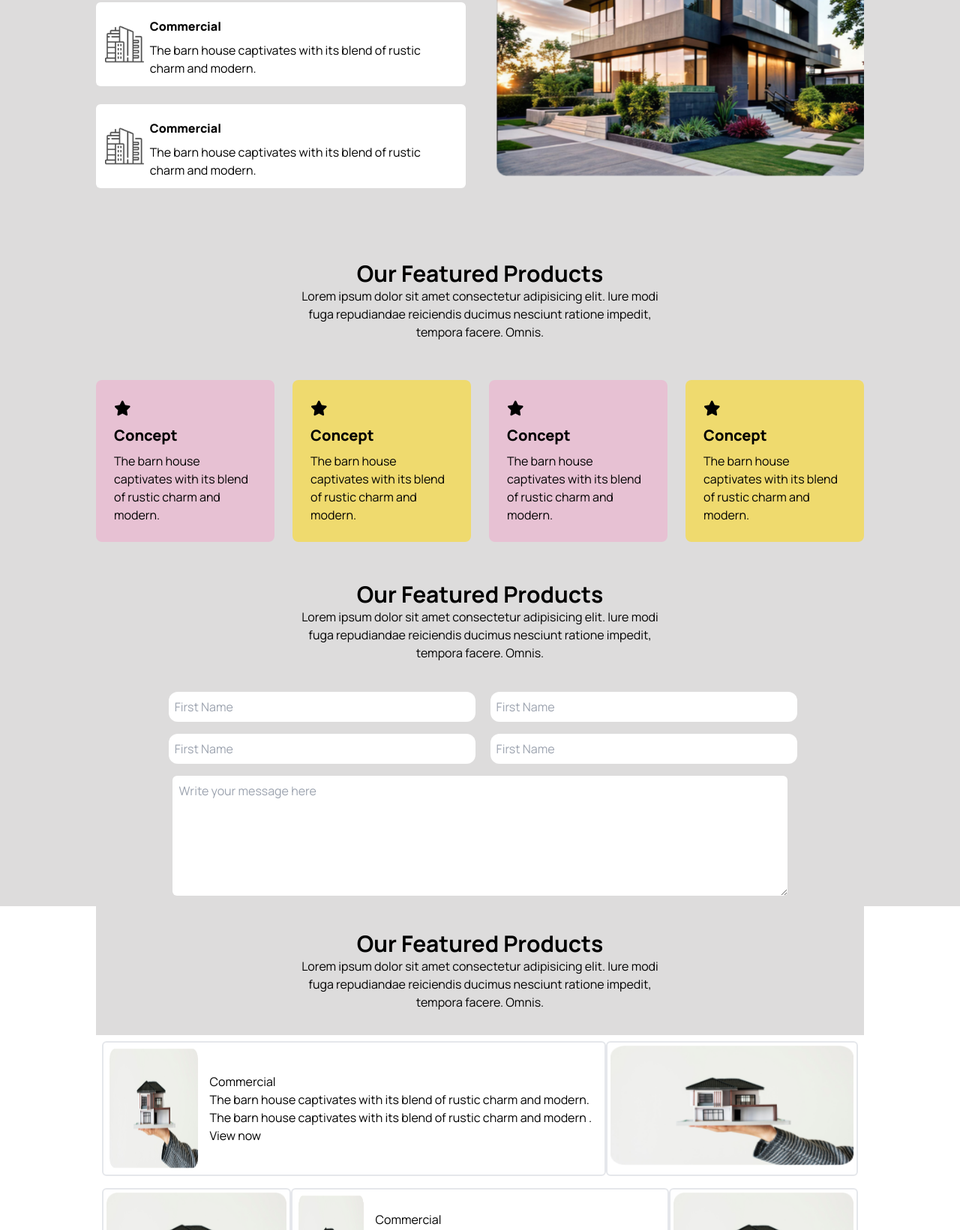
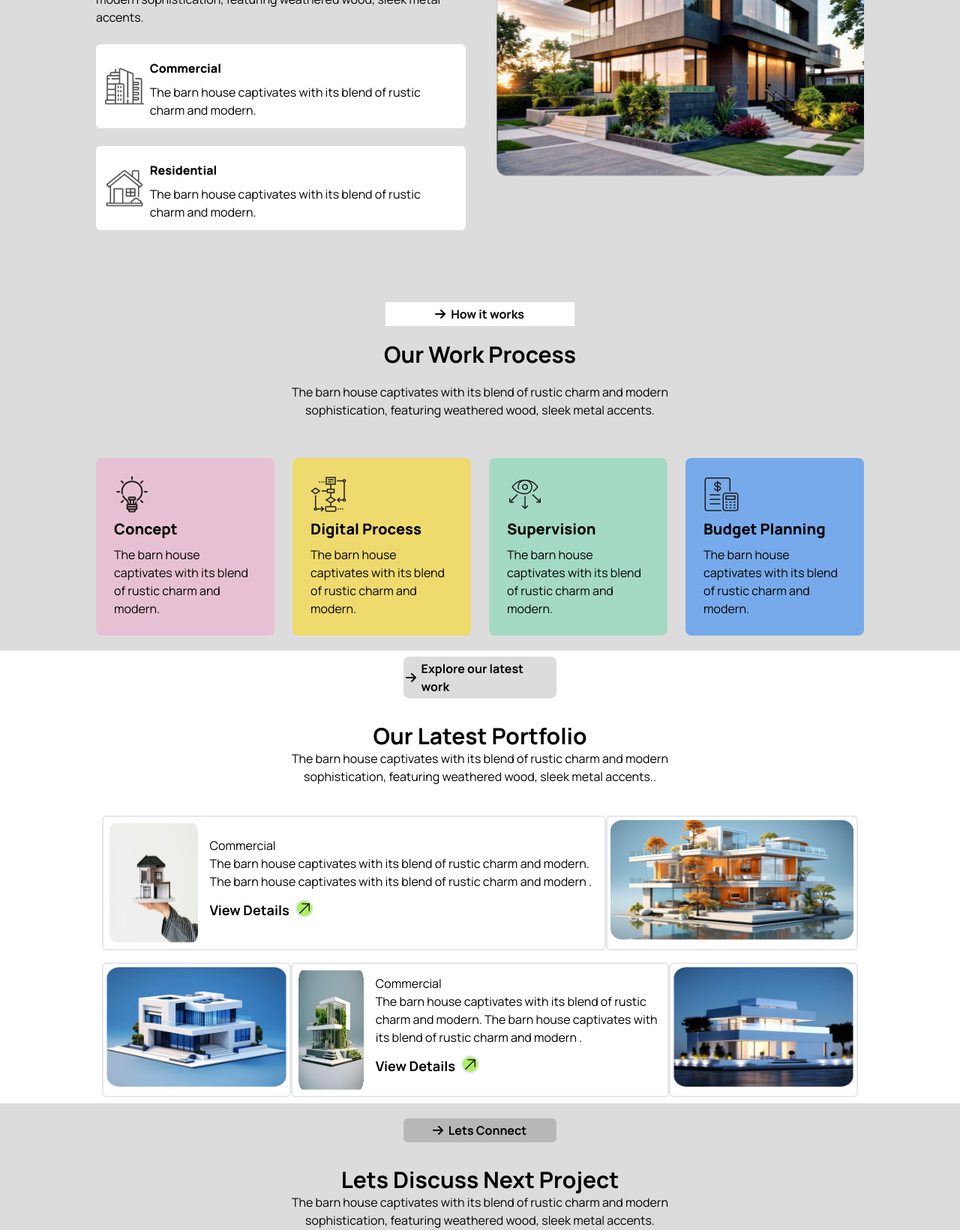
Before and after one commit to Adilalahee/Architectural_Consultancy_landing_page, a plain HTML site: page index.html in a window 1280 px wide. Shown: the part 1159-2800 px from the top of the page at 75% size. Drawn offline with nearby package versions, Linux system fonts and the light colour scheme.

Commit message:
final overview

```diff
--- a/index.html
+++ b/index.html
@@ -25,6 +25,7 @@
       </script>
 </head>
 <body class="font-manrope">
+  <!-- header start -->
     <header class="md:my-9 md:px-32">
       <nav class="flex justify-between items-center ">
         <div class="flex gap-2 p-3">
@@ -41,8 +42,8 @@
           </ul>
         </div>
         <div class="md:flex justify-center items-center gap-4 hidden">
-          <i class="fa-solid fa-arrow-up"></i>
-          <i class="fa-solid fa-arrow-up"></i>
+          <i class="fa-solid fa-magnifying-glass"></i>
+          <i class="fa-solid fa-cart-shopping"></i>
           <Button class="bg-[#ABEF5F] px-5 py-3 rounded-3xl">
             Book Consult
             <i class="fa-solid fa-arrow-up rotate-45 border-2 text-md p-1 text-[#FFFFFF] bg-[#1C1C1C] rounded-full"></i>
@@ -54,9 +55,9 @@
             <img class="mx-auto" src="assets/banner.png" alt="">
             <h1 class="font-extrabold text-3xl md:text-6xl text-center ">A barn house of this design has a <br> striking appearance</h1>
             <p class="text-lg text-center">The barn house captivates with its blend of rustic charm and modern sophistication, featuring weathered wood, sleek metal <br> accents, and large windows that flood the space with natural light.</p>
-            <button class="bg-[#ABEF5F] px-6 py-3 flex border-2 rounded-3xl font-bold text-lg mx-auto">
+            <button class="bg-[#ABEF5F] px-6 py-3 flex border-2 rounded-3xl font-bold text-lg mx-auto opacity-80">
                 View Details
-                <svg xmlns="http://www.w3.org/2000/svg" fill="none" viewBox="0 0 24 24" stroke-width="1.5" stroke="currentColor" class="size-6 border-2 rounded-full">
+                <svg xmlns="http://www.w3.org/2000/svg" fill="none" viewBox="0 0 24 24" stroke-width="1.5" stroke="currentColor" class="bg-[#ABEF5F] size-6 border-2 rounded-full">
                     <path stroke-linecap="round" stroke-linejoin="round" d="m4.5 19.5 15-15m0 0H8.25m11.25 0v11.25" />
                   </svg>
 
@@ -68,15 +69,21 @@
             <div class="w-5 m-1 h-1 bg-black"></div>
            </div>
     </header>
+    <!-- header end -->
     <main>
+      <!-- About us start -->
       <section>
-        <div>
+        <div class="flex relative bg-[#dddcdc] justify-between gap-10 md:px-32 md:py-16 flex-col md:flex-row p-3">
+          <div class="md:space-y-6 space-y-3">
+            <div class="absolute top-px">
+              <img class="" src="assets/Vector.png" alt="">
+            </div>
+            <div class="flex gap-2 p-1 bg-white md:w-1/5 justify-center items-center">
+              <i class="fa-solid fa-arrow-up rotate-90"></i>
+              <h5 class="font-bold md:text-start text-center">
+                About Us</h5>
+            </div>
 
-        </div>
-        <div class="flex bg-[#dddcdc] justify-between gap-10 md:px-32 md:py-16 flex-col md:flex-row p-3">
-          <div class="md:space-y-6 space-y-3">
-            <h5 class="font-bold md:text-start text-center">
-              About Us</h5>
           <h2 class="font-bold text-4xl md:text-start text-center">
             We design thoughtful, <br> liveable spaces</h2>
           <p class="md:text-start text-center" > The barn house captivates with its blend of rustic charm and <br>
@@ -93,10 +100,10 @@
             </div>
             <div class="flex justify-center items-center bg-[#FFFFFF] gap-2 p-3 max-w-xl rounded-md">
               <div>
-                <img src="assets/commercial.png" alt="">
+                <img src="assets/residential.png" alt="">
               </div>
               <div>
-                <h4 class="font-extrabold py-2">Commercial</h4>
+                <h4 class="font-extrabold py-2">Residential</h4>
                 <p>The barn house captivates with its blend of rustic charm and modern.</p>
               </div>
             </div>
@@ -104,106 +111,164 @@
         <div><img class="w-full" src="assets/Rectangle.png" alt=""></div>
       </div>
       </section>
+      <!-- Work process start -->
       <section>
         <div class="md:py-8 p-3 text-center bg-[#dddcdc]">
-            <h2 class="text-3xl font-bold">Our Featured Products</h2>
-            <p class="max-w-lg mx-auto">Lorem ipsum dolor sit amet consectetur adipisicing elit. Iure modi fuga repudiandae reiciendis ducimus nesciunt ratione impedit, tempora facere. Omnis.</p>
+          <div class="flex gap-2 p-1 bg-white md:w-1/5 justify-center items-center mx-auto">
+            <i class="fa-solid fa-arrow-up rotate-90"></i>
+            <h5 class="font-bold md:text-start text-center">
+              How it works</h5>
+          </div>
+            <h2 class="text-3xl font-bold p-5">Our Work Process</h2>
+            <p class="max-w-lg mx-auto">The barn house captivates with its blend of rustic charm and modern sophistication, featuring weathered wood, sleek metal accents.</p>
         </div>
-        <div class="grid md:grid-cols-2 lg:grid-cols-4 gap-6 bg-[#dddcdc] md:px-32 p-5">
+        <div class="grid md:grid-cols-2 lg:grid-cols-4 gap-6 bg-[#dddcdc] md:px-32 p-5 mb-2">
             <div class="bg-[#E7C1D3] rounded-lg">
                 <div class="p-6 space-y-2">
-                    <i class="fa-solid fa-star text-xl"></i>
+                    <img src="assets/concept.png" alt="">
                 <h3 class="text-xl font-extrabold">Concept</h3>
                 <p class="">The barn house captivates with its blend of rustic charm and modern.</p>
                 </div>
             </div>
             <div class="bg-[#EFDA6E] rounded-lg">
                 <div class="p-6 space-y-2">
-                    <i class="fa-solid fa-star text-xl"></i>
-                <h3 class="text-xl font-extrabold">Concept</h3>
+                    <img src="assets/flow-chart.png" alt="">
+                <h3 class="text-xl font-extrabold">Digital Process</h3>
                 <p class="">The barn house captivates with its blend of rustic charm and modern.</p>
                 </div>
             </div>
-            <div class="bg-[#E7C1D3] rounded-lg">
+            <div class="bg-[#A4DAC3] rounded-lg">
                 <div class="p-6 space-y-2 text-l">
-                    <i class="fa-solid fa-star text-xl"></i>
-                <h3 class="text-xl font-extrabold">Concept</h3>
+                    <img src="assets/vision.png" alt="">
+                <h3 class="text-xl font-extrabold">Supervision</h3>
                 <p class="">The barn house captivates with its blend of rustic charm and modern.</p>
                 </div>
             </div>
-            <div class="bg-[#EFDA6E] rounded-lg">
+            <div class="bg-[#77AAEA] rounded-lg">
                 <div class="p-6 space-y-2">
-                    <i class="fa-solid fa-star text-xl"></i>
-                <h3 class="text-xl font-extrabold">Concept</h3>
+                    <img src="assets/budget-planning.png" alt="">
+                <h3 class="text-xl font-extrabold">Budget Planning</h3>
                 <p class="">The barn house captivates with its blend of rustic charm and modern.</p>
                 </div>
             </div>
         </div>
     </section>
+    <!-- Latest portfolio start -->
     <section>
-      <div class="bg-[#dddcdc] md:px-32 px-10">
-        <div class="py-8 text-center">
-          <h2 class="text-3xl font-bold">Our Featured Products</h2>
-          <p class="max-w-lg mx-auto">Lorem ipsum dolor sit amet consectetur adipisicing elit. Iure modi fuga repudiandae reiciendis ducimus nesciunt ratione impedit, tempora facere. Omnis.</p>
+      <div class="md:px-32 px-4 ">
+        <div class="flex gap-2 p-1 bg-[#dddcdc] md:w-1/5 justify-center items-center mx-auto rounded-lg">
+          <i class="fa-solid fa-arrow-up rotate-90"></i>
+          <h5 class="font-bold md:text-start text-center">
+            Explore our latest work</h5>
+        </div>
+        <div class="md:py-8 p-3 text-center">
+          <h2 class="text-3xl font-bold">Our Latest Portfolio</h2>
+          <p class="max-w-lg mx-auto">The barn house captivates with its blend of rustic charm and modern sophistication, featuring weathered wood, sleek metal accents..</p>
       </div>
-      <div class="text-center">
-        <form action=""  >
-          <input class="md:w-2/5 w-full md:m-2 p-2 rounded-xl" type="text" placeholder="First Name" required >
-          <input class="w-2/5 m-2 mr-0 p-2 rounded-xl" type="text" placeholder="First Name" required >
-        </form>
-        <form action="">
-          <input class="w-2/5 m-2 p-2 rounded-xl " type="text" placeholder="First Name" required >
-          <input class="w-2/5 m-2 mr-0 p-2 rounded-xl" type="text" placeholder="First Name" required >
-        </form>
-        <textarea class="w-4/5 h-40 m-2 p-2 rounded-md" name="text" id="" placeholder="Write your message here"></textarea>
-      </div>
-
-      </div>
-    </section>
-    <section>
-      <div class="px-32">
-        <div class="md:py-8 p-3 text-center bg-[#dddcdc]">
-          <h2 class="text-3xl font-bold">Our Featured Products</h2>
-          <p class="max-w-lg mx-auto">Lorem ipsum dolor sit amet consectetur adipisicing elit. Iure modi fuga repudiandae reiciendis ducimus nesciunt ratione impedit, tempora facere. Omnis.</p>
-      </div>
-      <div class="grid grid-cols-3 p-2">
+      <div class="grid grid-cols-1 md:grid-cols-3 p-2">
         <div class="col-start-1 col-span-2 border-2 rounded-md p-2">
-        <div class="flex gap-4 items-center">
+        <div class="flex flex-col md:flex-row gap-4 items-center">
           <div class="">
             <img class="w-full h-40" src="assets/img1.png" alt="">
           </div>
         <div>
           <h4>Commercial</h4>
           <p>The barn house captivates with its blend of rustic charm and modern. The barn house captivates with its blend of rustic charm and modern .</p>
-          <button>View now</button>
+          <button class="py-3 flex gap-2 font-bold text-lg">
+            View Details
+            <svg xmlns="http://www.w3.org/2000/svg" fill="none" viewBox="0 0 24 24" stroke-width="1.5" stroke="currentColor" class="bg-[#ABEF5F] size-6 border-2 rounded-full">
+                <path stroke-linecap="round" stroke-linejoin="round" d="m4.5 19.5 15-15m0 0H8.25m11.25 0v11.25" />
+              </svg>
+
+        </button>
         </div>
         </div>
         </div>
         <div class="border-2 p-1 rounded-md">
-          <img class="w-full h-40" src="assets/img1.png" alt="">
+          <img class="w-full h-40" src="assets/img2.png" alt="">
         </div>
       </div>
-      <div class="grid grid-cols-4 p-2">
+      <div class="grid grid-cols-1 md:grid-cols-4 p-2">
         <div class="border-2 p-1 rounded-md">
-          <img class="w-full h-40" src="assets/img1.png" alt="">
+          <img class="w-full h-40" src="assets/img3.png" alt="">
         </div>
         <div class="col-start-2 col-span-2 border-2 rounded-md p-2">
-        <div class="flex gap-4 items-center">
+        <div class="flex flex-col md:flex-row gap-4 items-center">
           <div class="">
-            <img class="w-full h-40" src="assets/img1.png" alt="">
+            <img class="w-full h-40" src="assets/img4.png" alt="">
           </div>
         <div>
           <h4>Commercial</h4>
           <p>The barn house captivates with its blend of rustic charm and modern. The barn house captivates with its blend of rustic charm and modern .</p>
-          <button>View now</button>
+          <button class="py-3 flex gap-2 font-bold text-lg">
+            View Details
+            <svg xmlns="http://www.w3.org/2000/svg" fill="none" viewBox="0 0 24 24" stroke-width="1.5" stroke="currentColor" class="bg-[#ABEF5F] size-6 border-2 rounded-full">
+                <path stroke-linecap="round" stroke-linejoin="round" d="m4.5 19.5 15-15m0 0H8.25m11.25 0v11.25" />
+              </svg>
+
+        </button>
         </div>
         </div>
         </div>
         <div class="border-2 p-1 rounded-md">
-          <img class="w-full h-40" src="assets/img1.png" alt="">
+          <img class="w-full h-40" src="assets/img5.png" alt="">
         </div>
       </div>
 
+    </section>
+    <!-- form start -->
+    <section>
+      <div class="bg-[#dddcdc] md:px-32 px-10 py-5">
+        <div class="flex gap-2 p-1 bg-[#b8b7b7] md:w-1/5 justify-center items-center mx-auto rounded-md">
+          <i class="fa-solid fa-arrow-up rotate-90"></i>
+          <h5 class="font-bold md:text-start text-center">
+            Lets Connect</h5>
+        </div>
+        <div class="py-8 text-center">
+          <h2 class="text-3xl font-bold">Lets Discuss Next Project</h2>
+          <p class="max-w-lg mx-auto">The barn house captivates with its blend of rustic charm and modern sophistication, featuring weathered wood, sleek metal accents.</p>
+      </div>
+      <div class="text-center">
+        <form action=""  >
+          <input class="md:w-2/5 w-full m-2 p-2 rounded-xl" type="text" placeholder="First Name*" required >
+          <input class="md:w-2/5 w-full m-2 p-2 rounded-xl" type="text" placeholder="Last Name*" required >
+        </form>
+        <form action="">
+          <input class="md:w-2/5 w-full m-2 p-2 rounded-xl " type="text" placeholder="Phone Number*" required >
+          <input class="md:w-2/5 w-full m-2 p-2 rounded-xl" type="text" placeholder="Email Number*" required >
+        </form>
+        <textarea class="md:w-4/5 w-full h-40 m-2 p-2 rounded-md" name="text" id="" placeholder="Write your message here"></textarea>
+        <Button class="md:w-4/5 w-full bg-[#ABEF5F] px-5 py-3 rounded-3xl">
+          Send Email
+          <i class="fa-solid fa-arrow-up rotate-45 border-2 text-md p-1 text-[#FFFFFF] bg-[#1C1C1C] rounded-full"></i>
+        </Button>
+      </div>
+
+      </div>
+    </section>
+    <!-- Client start -->
+    <section>
+      <div class="md:px-32">
+        <h3 class="font-extrabold text-3xl text-center py-4">Read what our customers say</h3>
+        <div class="flex md:flex-row flex-col gap-10">
+          <div class="border-2 rounded-md p-3">
+            <p class="text-gray-500 mb-5">
+              We are providing the best and suitable home insurance
+              services for the people who are interested to treatment
+            </p>
+            <h1 class="font-bold">Ilham Yuda</h1>
+            <small class="font-bold text-gray-500">Businessman</small>
+          </div>
+          <div class="border-2 rounded-md p-3">
+            <p class="text-gray-500 mb-5">
+              We are providing the best and suitable home insurance
+              services for the people who are interested to treatment
+            </p>
+            <h1 class="font-bold">Ilham Yuda</h1>
+            <small class="font-bold text-gray-500">Businessman</small>
+          </div>
+        </div>
+      </div>
     </section>
     </main>
     <footer class="flex flex-col justify-center items-center text-white bg-[#1C1C1C] py-10 space-y-4">
```
